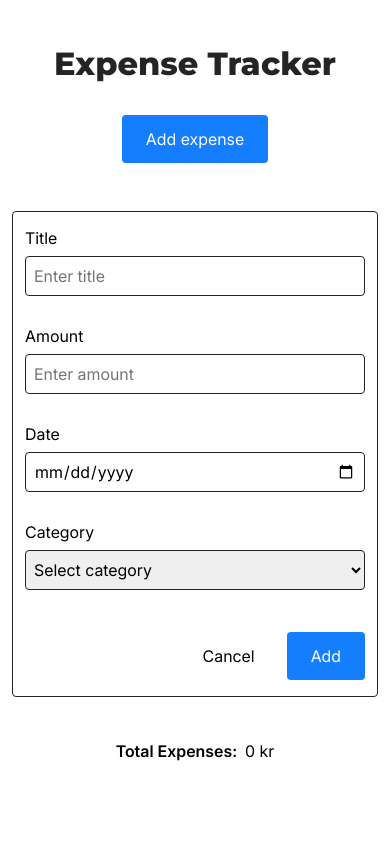
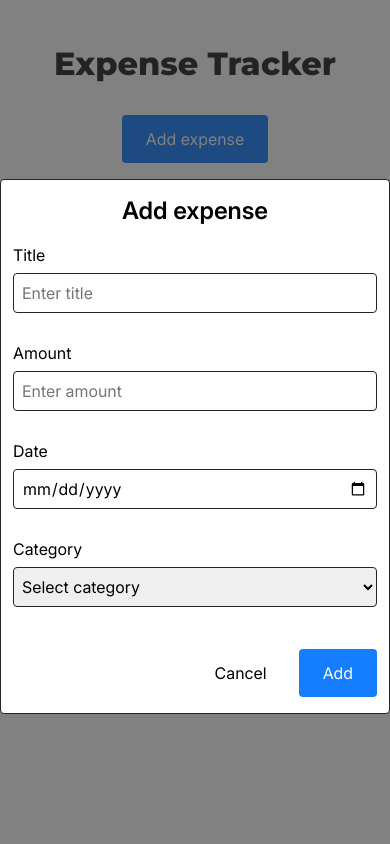
Before and after one commit to emeliebarthelsson/VT25_assignment_3, a React (Vite) app: page / in a window 390 px wide. Both pictures are taken after a click on the button "Add expense". Shown: the top 844 px of the page. Built offline with nearby package versions, Linux system fonts and the light colour scheme.

Commit message:
add form modal and media query

```diff
--- a/src/App.jsx
+++ b/src/App.jsx
@@ -4,6 +4,7 @@ import Main from './components/Main/Main';
 import Footer from './components/Footer/Footer';
 import Form from './components/Form/Form';
 import { useEffect, useState } from 'react';
+import FormModal from './components/FormModal/FormModal';
 
 function App() {
   const [displayForm, setDisplayForm] = useState(false);
@@ -27,7 +28,7 @@ function App() {
   return (
     <>
       <Header openExpenseForm={ openExpenseForm }></Header>
-      {displayForm && <Form closeExpenseForm={ closeExpenseForm } setExpenses={ setExpenses } />}
+      {displayForm && <FormModal closeExpenseForm={ closeExpenseForm } setExpenses={ setExpenses } />}
       <Main expenses={ expenses }></Main>
       <Footer></Footer>
     </>
--- a/src/components/ExpenseItem/ExpenseItem.jsx
+++ b/src/components/ExpenseItem/ExpenseItem.jsx
@@ -3,19 +3,19 @@ import styles from './ExpenseItem.module.css'
 const ExpenseItem = ({ item }) => {
   return (
     <li className={styles.listItem}>
-        <div className={styles.itemContentGroup}>
+        <div className={`${styles.itemContentGroup} ${styles.titleGroup}`}>
             <p className={styles.itemContentHeading}>Title:</p>
             <p className={styles.itemContentText}>{item.title}</p>
         </div>
-        <div className={styles.itemContentGroup}>
+        <div className={`${styles.itemContentGroup} ${styles.amountGroup}`}>
             <p className={styles.itemContentHeading}>Amount:</p>
             <p className={styles.itemContentText}>{item.amount}</p>
         </div>
-        <div className={styles.itemContentGroup}>
+        <div className={`${styles.itemContentGroup} ${styles.dateGroup}`}>
             <p className={styles.itemContentHeading}>Date:</p>
             <p className={styles.itemContentText}>{item.date.slice(0, 10)}</p>
         </div>
-        <div className={styles.itemContentGroup}>
+        <div className={`${styles.itemContentGroup} ${styles.categoryGroup}`}>
             <p className={styles.itemContentHeading}>Category:</p>
             <p className={styles.itemContentText}>{item.category}</p>
         </div>
--- a/src/components/ExpenseItem/ExpenseItem.module.css
+++ b/src/components/ExpenseItem/ExpenseItem.module.css
@@ -2,6 +2,8 @@
     width: 100%;
     height: auto;
     display: flex;
+    flex-direction: column;
+    align-items: center;
     background-color: var(--form-color);
     border-radius: var(--border-radius-small);
     padding: var(--spacing-small);
@@ -9,8 +11,9 @@
 
 .itemContentGroup {
     display: flex;
-    flex-basis: 22%;
-    align-items: center;
+    flex-direction: row;
+    justify-content: flex-start;
+    padding: var(--spacing-small) 0;
     gap: var(--spacing-x-small);
 }
 
@@ -19,9 +22,46 @@
 }
 
 .itemButtonContainer {
-    flex-basis: 12%;
     display: flex;
-    justify-content: flex-end;
     align-items: center;
     gap: var(--spacing-x-small);
+    padding-top: var(--spacing-small);
 }
+
+@media screen and (min-width: 600px) {
+    .listItem {
+        flex-direction: row;
+    }
+
+    .itemContentGroup {
+        flex-direction: column;
+    }
+
+    .titleGroup {
+        flex-basis: 24%;
+    }
+
+    .amountGroup {
+        flex-basis: 20%;
+    }
+
+    .dateGroup {
+        flex-basis: 22%;
+    }
+
+    .categoryGroup {
+        flex-basis: 22%;
+    }
+
+    .itemButtonContainer {
+        flex-basis: 12%;
+        justify-content: flex-end;
+    }
+}
+
+@media screen and (min-width: 820px) {
+    .itemContentGroup {
+        flex-direction: row;
+        align-items: center;
+    }
+}
--- a/src/components/ExpenseList/ExpenseList.module.css
+++ b/src/components/ExpenseList/ExpenseList.module.css
@@ -1,10 +1,22 @@
 .listContainer {
     width: 95%;
+    max-width: 1024px;
     height: auto;
     display: flex;
+    align-items: center;
     flex-direction: column;
 }
 
 .list {
     width: 100%;
+    max-width: 340px;
+    display: flex;
+    flex-direction: column;
+    gap: var(--spacing-xx-small);
 }
+
+@media screen and (min-width: 600px) {
+    .list {
+        max-width: none;
+    }
+}
--- a/src/components/Form/Form.jsx
+++ b/src/components/Form/Form.jsx
@@ -102,6 +102,7 @@ const Form = ({ closeExpenseForm, setExpenses }) => {
     return(
         <div className={styles.formContainer}>
             <form className={styles.form} onSubmit={handleSubmit}>
+                <h2>Add expense</h2>
                 <div className={styles.formGroup}>
                     <label className={styles.formLabel} htmlFor="title">Title</label>
                     <input className={styles.formInput} type="text" name='title' id='title' placeholder='Enter title' onChange={handleChange} onBlur={handleValidation} value={formData.title}/>
--- a/src/components/Form/Form.module.css
+++ b/src/components/Form/Form.module.css
@@ -9,6 +9,7 @@
 .form {
     width: 100%;
     max-width: 450px;
+    min-width: 350px;
     height: auto;
     display: flex;
     flex-direction: column;
@@ -17,6 +18,12 @@
     border: 1px solid var(--border-color);
     border-radius: var(--border-radius-small);
     background-color: var(--form-color);
+}
+
+.form h2 {
+    text-align: center;
+    font-size: var(--heading-small);
+    padding-bottom: var(--spacing-medium);
 }
 
 .formGroup {
--- /dev/null
+++ b/src/components/FormModal/FormModal.jsx
@@ -0,0 +1,13 @@
+import { useState } from 'react'
+import Form from '../Form/Form'
+import styles from './FormModal.module.css'
+
+const FormModal = ({ closeExpenseForm, setExpenses }) => {
+    return (
+        <div className={styles.formModal}>
+            <Form closeExpenseForm={ closeExpenseForm } setExpenses={ setExpenses } />
+        </div>
+    )
+}
+
+export default FormModal;
--- /dev/null
+++ b/src/components/FormModal/FormModal.module.css
@@ -0,0 +1,12 @@
+.formModal {
+    width: 100%;
+    height: 100%;
+    position: fixed;
+    top: 0;
+    left: 0;
+    z-index: 10;
+    display: flex;
+    justify-content: center;
+    align-items: center;
+    background-color: var(--modal-color);
+}
--- a/src/components/TotalExpenses/TotalExpenses.module.css
+++ b/src/components/TotalExpenses/TotalExpenses.module.css
@@ -1,5 +1,6 @@
 .summaryContainer {
     width: 95%;
+    max-width: 1024px;
     height: auto;
     display: flex;
     justify-content: center;
@@ -7,7 +8,7 @@
     gap: var(--spacing-x-small);
     background-color: var(--form-color);
     border-radius: var(--border-radius-small);
-    padding: var(--spacing-small);
+    padding: var(--spacing-medium) 0;
 }
 
 .summaryContainer h2 {
--- a/src/styles/variables.css
+++ b/src/styles/variables.css
@@ -5,6 +5,8 @@
     --form-color: #FFFFFF;
 
     --border-color: #242424;
+
+    --modal-color: #24242492;
 
     /****** font color ******/
     --font-color: #242424;
```
